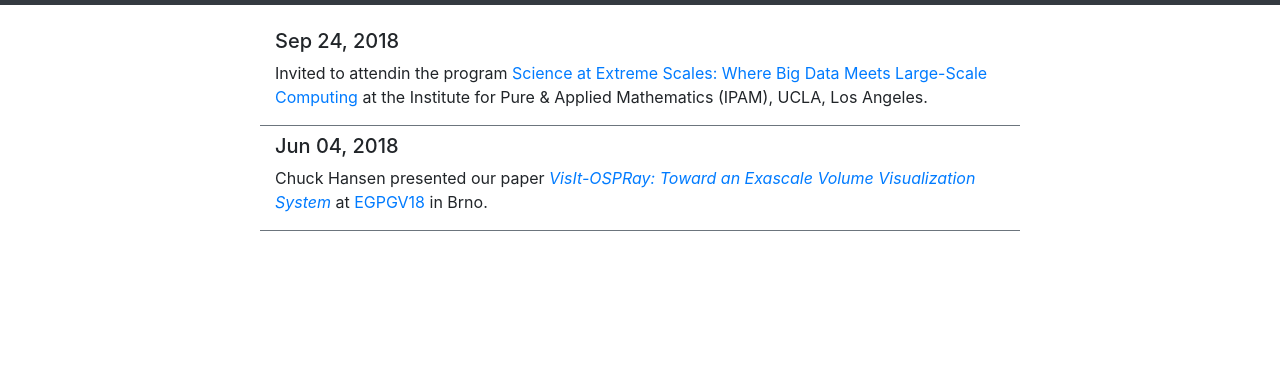
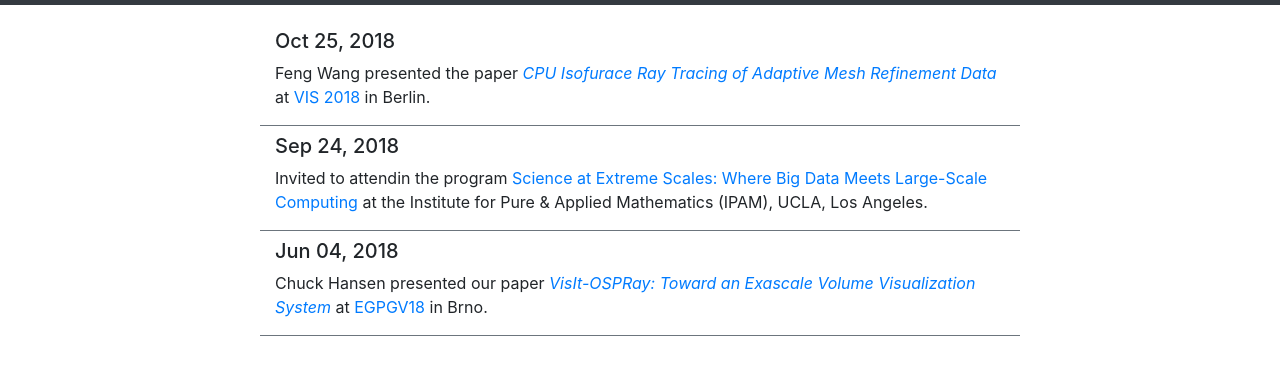
Before and after one commit to ethan0911/ethan0911.github.io, a plain HTML site: page news.html in a window 1280 px wide. Shown: the part 51-426 px from the top of the page. Drawn offline with nearby package versions, Linux system fonts and the light colour scheme.

Commit message:
add news

```diff
--- a/feed.xml
+++ b/feed.xml
@@ -1,4 +1,4 @@
-<?xml version="1.0" encoding="utf-8"?><feed xmlns="http://www.w3.org/2005/Atom" ><generator uri="https://jekyllrb.com/" version="3.5.1">Jekyll</generator><link href="http://localhost:4000/feed.xml" rel="self" type="application/atom+xml" /><link href="http://localhost:4000/" rel="alternate" type="text/html" /><updated>2018-09-24T11:35:09-06:00</updated><id>http://localhost:4000/</id><title type="html">Feng Wang</title><author><name>Feng Wang</name><email>fwang911@gmail.com</email></author><entry><title type="html">Comments in LaTeX</title><link href="http://localhost:4000/latex/2018/07/10/comments-in-latex" rel="alternate" type="text/html" title="Comments in LaTeX" /><published>2018-07-10T00:00:00-06:00</published><updated>2018-07-10T00:00:00-06:00</updated><id>http://localhost:4000/latex/2018/07/10/comments-in-latex</id><content type="html" xml:base="http://localhost:4000/latex/2018/07/10/comments-in-latex">&lt;p&gt;When writing a paper in LaTeX, it’s common to leave
+<?xml version="1.0" encoding="utf-8"?><feed xmlns="http://www.w3.org/2005/Atom" ><generator uri="https://jekyllrb.com/" version="3.5.1">Jekyll</generator><link href="http://localhost:4000/feed.xml" rel="self" type="application/atom+xml" /><link href="http://localhost:4000/" rel="alternate" type="text/html" /><updated>2018-12-11T14:53:10-07:00</updated><id>http://localhost:4000/</id><title type="html">Feng Wang</title><author><name>Feng Wang</name><email>fwang911@gmail.com</email></author><entry><title type="html">Comments in LaTeX</title><link href="http://localhost:4000/latex/2018/07/10/comments-in-latex" rel="alternate" type="text/html" title="Comments in LaTeX" /><published>2018-07-10T00:00:00-06:00</published><updated>2018-07-10T00:00:00-06:00</updated><id>http://localhost:4000/latex/2018/07/10/comments-in-latex</id><content type="html" xml:base="http://localhost:4000/latex/2018/07/10/comments-in-latex">&lt;p&gt;When writing a paper in LaTeX, it’s common to leave
 notes and comments in the text, either to yourself
 or your co-authors. I used to write these
 as just different colored text using &lt;code class=&quot;highlighter-rouge&quot;&gt;\textcolor{...}&lt;/code&gt;,
--- a/news.html
+++ b/news.html
@@ -55,6 +55,12 @@
 <div class="row mt-4 justify-content-center">
 
 	<div class="col-8 mb-2 border-bottom border-secondary">
+		<h5>Oct 25, 2018</h5>
+		<p>Feng Wang presented the paper <a href="/publications/amr"><em>CPU Isofurace Ray Tracing of Adaptive Mesh Refinement Data</em></a> at <a href="http://ieeevis.org/year/2018/welcome">VIS 2018</a> in Berlin.</p>
+
+	</div>
+
+	<div class="col-8 mb-2 border-bottom border-secondary">
 		<h5>Sep 24, 2018</h5>
 		<p>Invited to attendin the program <a href="https://www.ipam.ucla.edu/programs/workshops/workshop-i-big-data-meets-large-scale-computing/">Science at Extreme Scales: Where Big Data Meets Large-Scale Computing</a> at the Institute for Pure &amp; Applied Mathematics (IPAM), UCLA, Los Angeles.</p>
 
```
